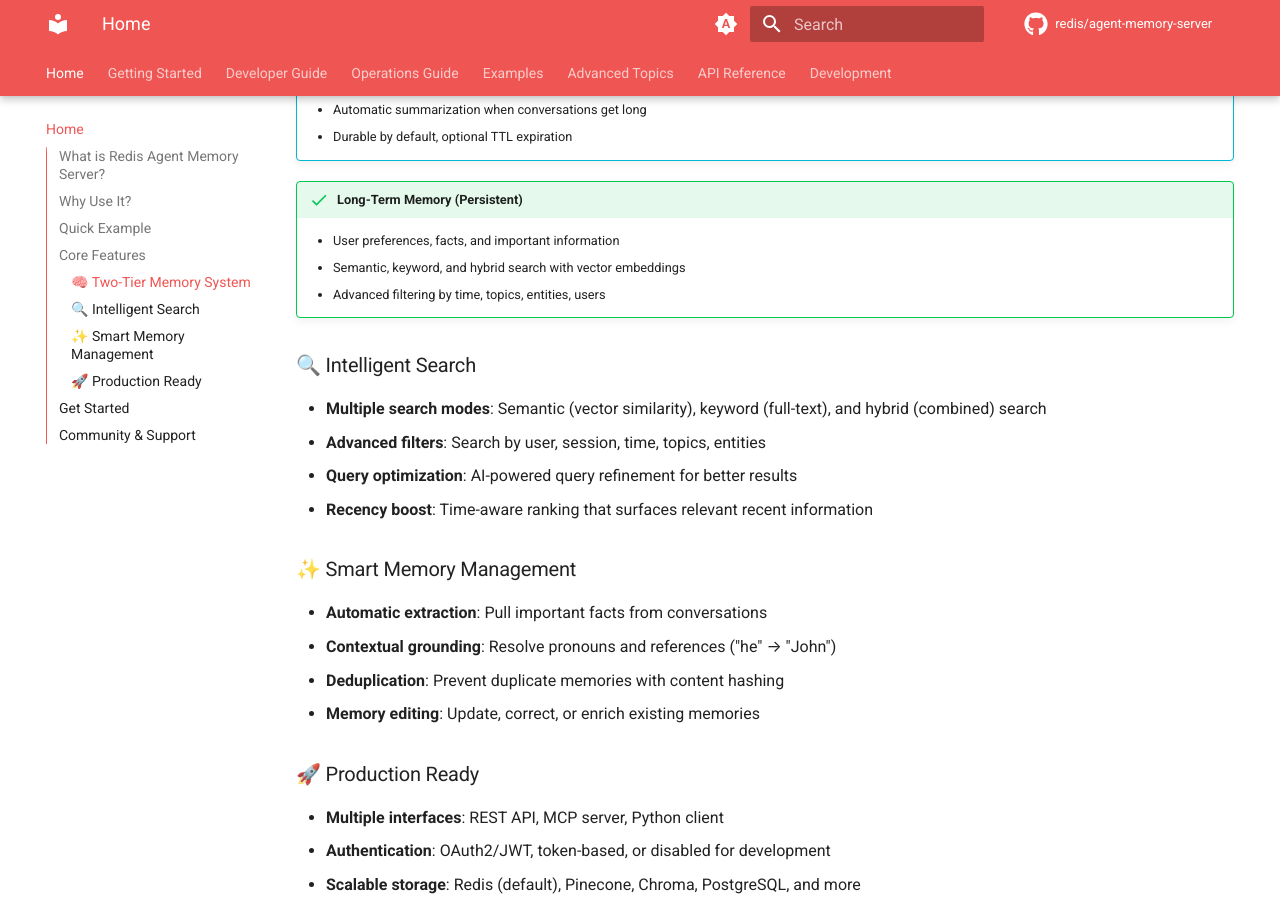
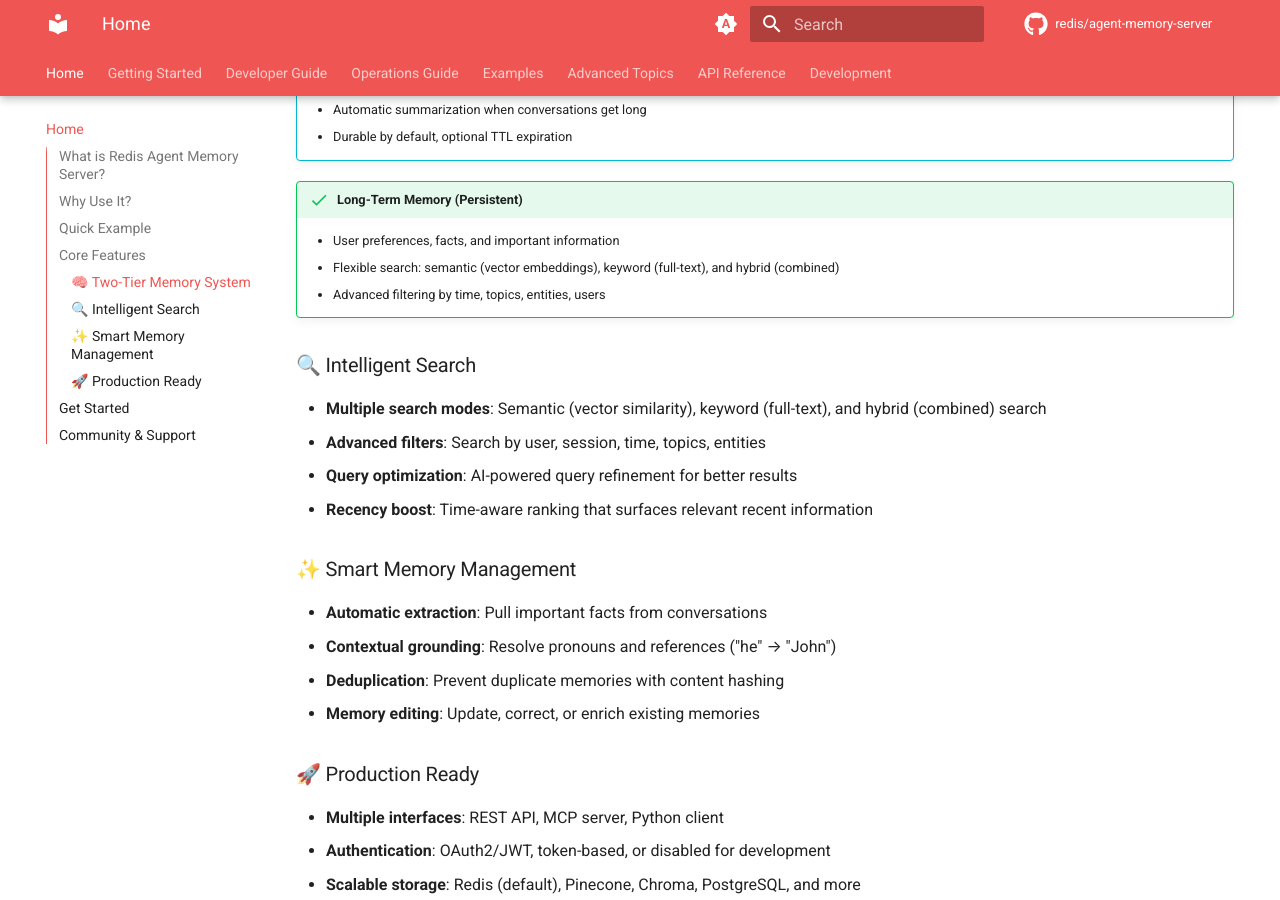
Before and after one commit to redis/agent-memory-server, an MkDocs documentation site: the page built from docs/index.md, in a window 1280 px wide and 900 px high, scrolled down 1894 px. Built offline with MkDocs 1.6.1 and Material for MkDocs 9.7.7, drawn with Linux system fonts in a browser that asks for light colours; comment, search, counter and statistics services are not loaded; the version menu is left out.

```diff
--- a/docs/index.md
+++ b/docs/index.md
@@ -95,7 +95,7 @@ print(f"Found: {results.memories[0].text}")
 
 !!! success "Long-Term Memory (Persistent)"
     - User preferences, facts, and important information
-    - Semantic, keyword, and hybrid search with vector embeddings
+    - Flexible search: semantic (vector embeddings), keyword (full-text), and hybrid (combined)
     - Advanced filtering by time, topics, entities, users
 
 ### 🔍 Intelligent Search
```
Also changed, not shown: agent-memory-client/README.md (+4 -4 lines).
